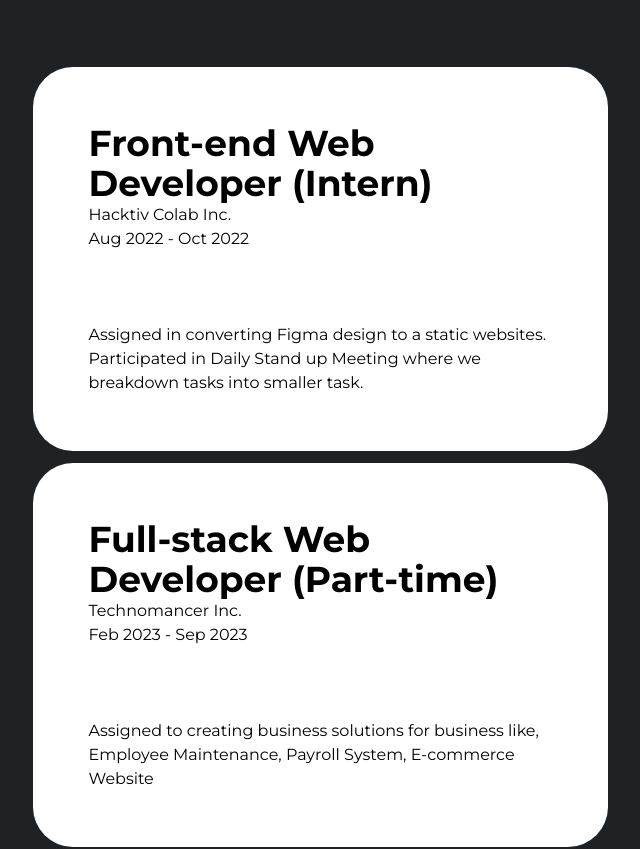
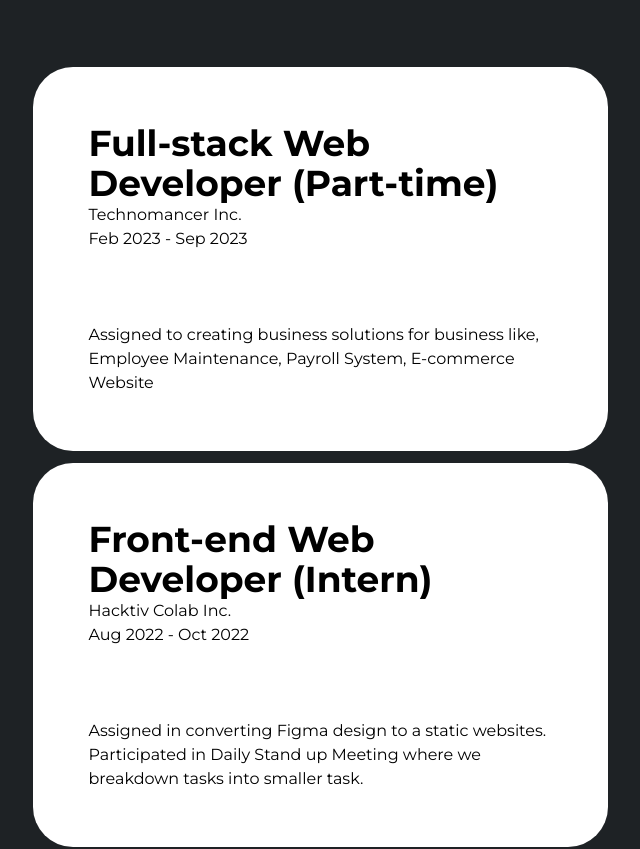
Before and after one commit to zachhh14/portfolio, a React (Vite) app: page / in a window 1280 px wide. Shown: the part 2940-3789 px from the top of the page, without its empty margins (320-960 px from the left). Built offline with nearby package versions, Linux system fonts and the light colour scheme.

Commit message:
fix: edit layout

```diff
--- a/src/components/Experience/Experience.jsx
+++ b/src/components/Experience/Experience.jsx
@@ -12,16 +12,16 @@ function Experience() {
       </h1>
       <div className='flex flex-wrap justify-center mt-6 lg:space-x -3 > * lg:mt-20 text-black'>
         <ExperienceCard
+          position='Full-stack Web Developer (Part-time)'
+          company='Technomancer Inc.'
+          date='Feb 2023 - Sep 2023'
+          description='Assigned to creating business solutions for business like, Employee Maintenance, Payroll System, E-commerce Website'
+        />
+        <ExperienceCard
           position='Front-end Web Developer (Intern)'
           company='Hacktiv Colab Inc.'
           date='Aug 2022 - Oct 2022'
           description='Assigned in converting Figma design to a static websites. Participated in Daily Stand up Meeting where we breakdown tasks into smaller task.'
-        />
-        <ExperienceCard
-          position='Full-stack Web Developer (Part-time)'
-          company='Technomancer Inc.'
-          date='Feb 2023 - Sep 2023'
-          description='Assigned to creating business solutions for business like, Employee Maintenance, Payroll System, E-commerce Website'
         />
       </div>
     </div>
```
